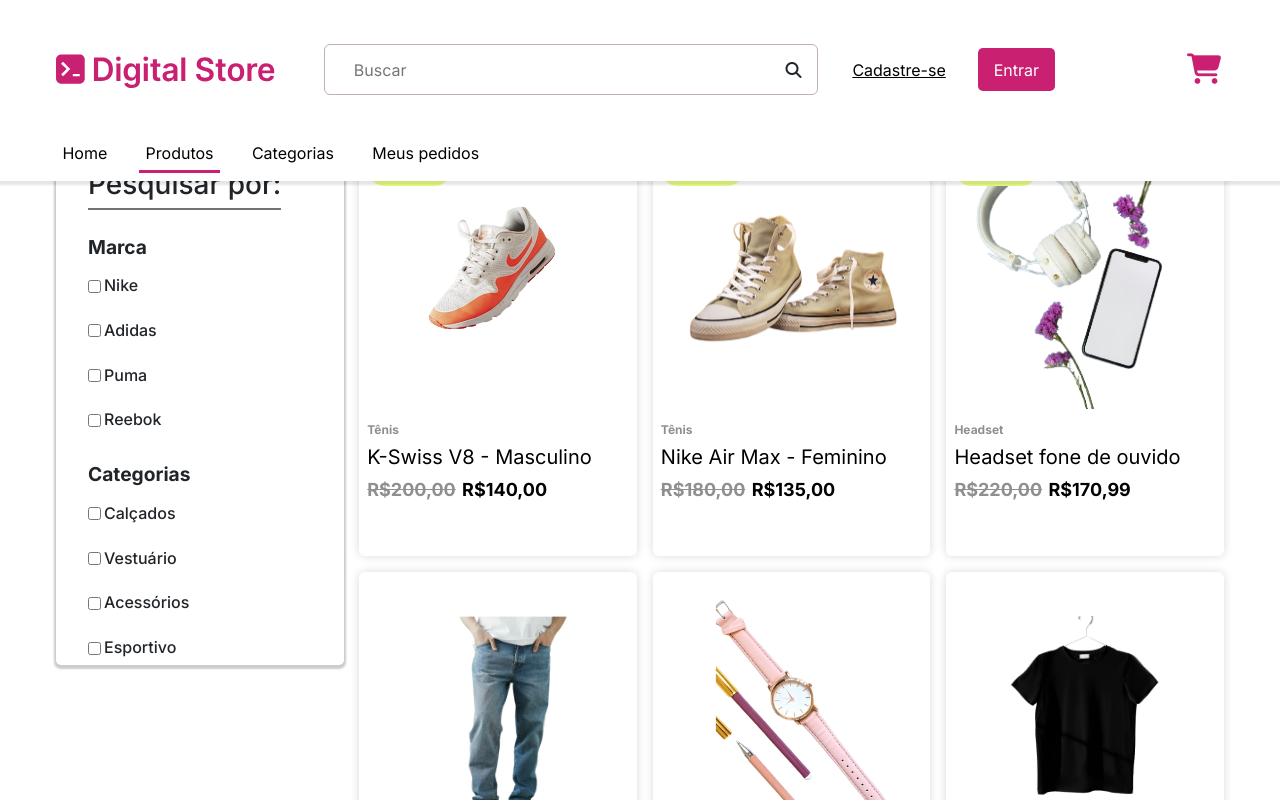
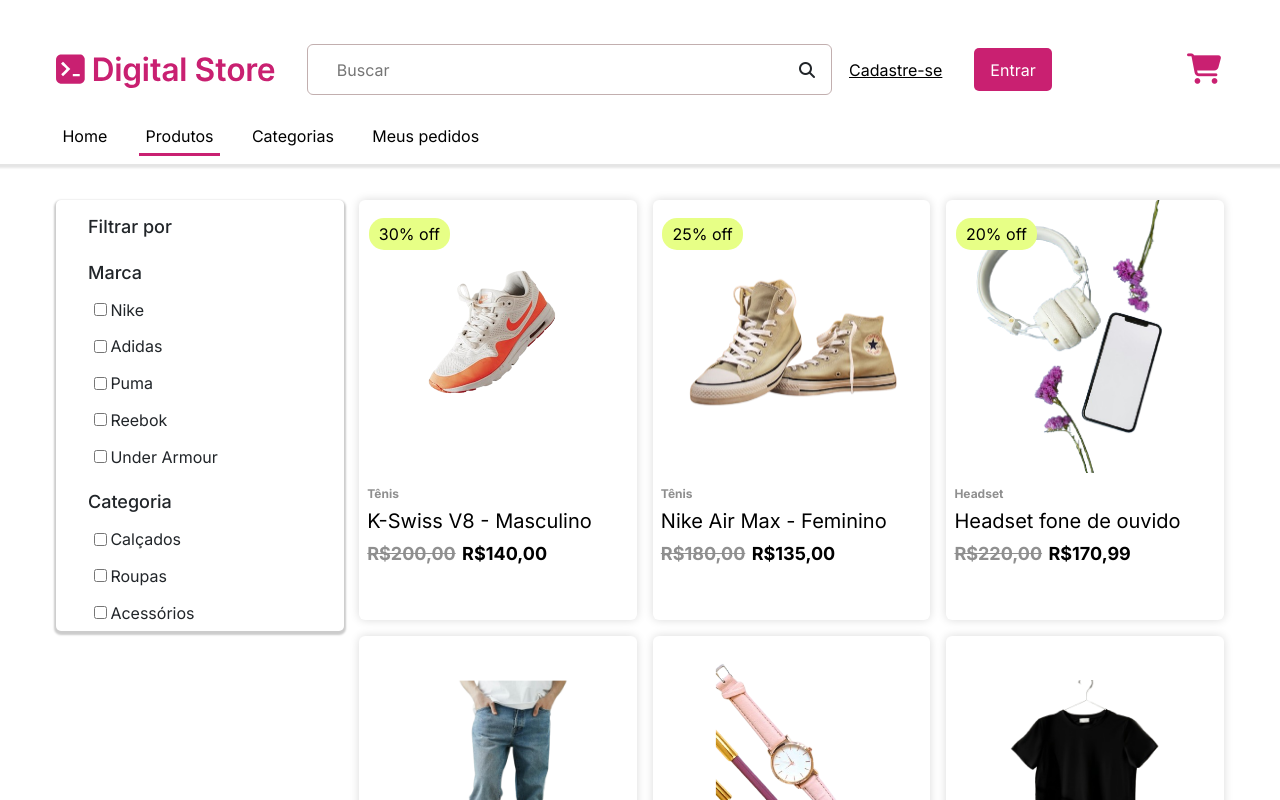
Before and after one commit to carlospph/rotas, a React (Vite) app: page /produtos in a window 1280 px wide. Shown: the top 800 px of the page. Built offline with nearby package versions, Linux system fonts and the light colour scheme.

Commit message:
finalizando a responsividade - sem o botão filter funcionar para mostrar os campos flter

```diff
--- a/src/App.css
+++ b/src/App.css
@@ -86,7 +86,7 @@ p{
 }
 
  .ptt{
-   padding: 7.5rem 0 0 0;
+   padding: 11.5rem 0 0 0;
    margin: 0 auto;
    max-width: 1440px;
 
--- a/src/components/header/Header.css
+++ b/src/components/header/Header.css
@@ -1,6 +1,6 @@
 header {
 	box-shadow: 0 2px 2px 2px rgb(0, 0, 0, 0.1);
-	padding: 0 1rem;
+	padding: 0;
 	position: fixed;
 	width: 100%;
 	background: white;
@@ -18,13 +18,14 @@ header {
 	grid-template-areas: 'logo field actions carrinho'
 		'containerMenu containerMenu containerMenu containerMenu';
 	align-items: center;
-	gap: 18px;
+	gap: 1px;
 	margin: 0 auto;
 	max-width: 1200px;
 	padding: 0 1rem;
 
 	@media (max-width: 769px) {
 		grid-template-columns: 60px 3fr 2fr 40px;
+		gap: 1rem;
 	}
 }
 
--- /dev/null
+++ b/src/components/itemFilter/ItemFilter.jsx
@@ -0,0 +1,12 @@
+import React from 'react';
+import styles from '../../pages/GlobalPage.module.css';
+
+export function ItemFilter({name, id, label, value }) {
+
+    return (
+        <div className={styles.dflex}>
+                <input type="checkbox" id={id} name={name} value={value} />
+                <label htmlFor={id}>{label}</label>
+        </div>
+    );
+}
--- /dev/null
+++ b/src/components/itemFilter/Title.jsx
@@ -0,0 +1,15 @@
+import React from 'react';
+import styled from 'styled-components';
+
+const Titulo = styled.h4`
+  font-size:18px;
+  padding: 1rem 0 0 0;
+`;
+
+export function Title({ title }) {
+    return (
+        <div>
+            <Titulo>{title}</Titulo>
+        </div>
+    );
+}
--- a/src/pages/Filter.jsx
+++ b/src/pages/Filter.jsx
@@ -1,66 +1,49 @@
 import React from 'react';
 import { Card } from '../components/card/Card';
 import styles from './GlobalPage.module.css';
+import { useState } from 'react';
+import { ItemFilter } from '../components/itemFilter/ItemFilter';
+import { Title } from '../components/itemFilter/Title';
 
 export const Filter = () => {
+
+  const [filter, setFilter] = useState(false);
+
   return (
     <div>
       <div className={styles.container__page__filter}>
+
+        <button onClick={() => setFilter(!filter)} className={styles.btnFilter}>
+          <i className="fa-solid fa-filter"></i>
+        </button>
+
+        {/* aqui */}
+
         <div className={styles.sidebar}>
-          <h3 className={styles.titleFilter}>Pesquisar por: </h3>
 
-           <h4 className={styles.titleFilter}>Marca</h4>
+          <Title title="Filtrar por" />
 
-          <div className={styles.dflex}>
-            <input type="checkbox" name="brand" id="nike-brand" className={styles.checkbox} />
-            <label htmlFor="nike-brand" className={styles.label}>Nike</label>
-          </div>
+          <Title title="Marca" />
 
-          <div className={styles.dflex}>
-            <input type="checkbox" name="brand" id="adidas-brand" className={styles.checkbox} />
-            <label htmlFor="adidas-brand" className={styles.label}>Adidas</label>
-          </div>
+          <ItemFilter className={styles.dflex} label="Nike" id="nike" name="marca" value="Nike" />
+          <ItemFilter className={styles.dflex} label="Adidas" id="adidas" name="marca" value="Adidas" />
+          <ItemFilter className={styles.dflex} label="Puma" id="puma" name="marca" value="Puma" />
+          <ItemFilter className={styles.dflex} label="Reebok" id="reebok" name="marca" value="Reebok" />
+          <ItemFilter className={styles.dflex} label="Under Armour" id="underarmour" name="marca" value="Under Armour" />
 
-          <div className={styles.dflex}>
-            <input type="checkbox" name="brand" id="puma-brand" className={styles.checkbox} />
-            <label htmlFor="puma-brand" className={styles.label}>Puma</label>
-          </div>
+          <Title title="Categoria" />
 
-          <div className={styles.dflex}>
-            <input type="checkbox" name="brand" id="reebok-brand" className={styles.checkbox} />
-            <label htmlFor="reebok-brand" className={styles.label}>Reebok</label>
-          </div>
 
-          {/* --- Filtro por Categoria --- */}
-          <h4 className={styles.titleFilter}>Categorias</h4>
+          <ItemFilter className={styles.dflex} label="Calçados" id="calcados" name="categoria" value="Calçados" />
+          <ItemFilter className={styles.dflex} label="Roupas" id="roupas" name="categoria" value="Roupas" />
+          <ItemFilter className={styles.dflex} label="Acessórios" id="acessorios" name="categoria" value="Acessórios" />
 
-          <div className={styles.dflex}>
-            <input type="checkbox" name="category" id="shoes-category" className={styles.checkbox} />
-            <label htmlFor="shoes-category" className={styles.label}>Calçados</label>
-          </div>
-
-          <div className={styles.dflex}>
-            <input type="checkbox" name="category" id="apparel-category" className={styles.checkbox} />
-            <label htmlFor="apparel-category" className={styles.label}>Vestuário</label>
-          </div>
-
-          <div className={styles.dflex}>
-            <input type="checkbox" name="category" id="accessories-category" className={styles.checkbox} />
-            <label htmlFor="accessories-category" className={styles.label}>Acessórios</label>
-          </div>
-
-           <div className={styles.dflex}>
-            <input type="checkbox" name="category" id="sportswear-category" className={styles.checkbox} />
-            <label htmlFor="sportswear-category" className={styles.label}>Esportivo</label>
-          </div>
         </div>
 
-<button className={styles.btnFilter}>
-            <i className="fa-solid fa-filter"></i>
-          </button>
         <div className={styles.container__cards__filter}>
           <Card />
         </div>
+
       </div>
     </div>
   );
--- a/src/pages/GlobalPage.module.css
+++ b/src/pages/GlobalPage.module.css
@@ -7,12 +7,23 @@
   max-width: 220px;
   box-shadow: 0 2px 2px 2px #ccc;
   margin: 1rem 0;
-  padding: 1rem 2rem;
+  padding:2rem;
   min-width: 100%;
 
     @media (max-width:769px){
       display: none;
     }
+}
+
+.sidebarMobile{
+  border:1px solid red;
+  border-radius: 6px;
+  padding: 0 1rem;
+  margin-bottom: 1rem;
+
+  @media (min-width:769px){
+    display: none;
+  }
 }
 
 h3.titleFilter{
@@ -29,8 +40,20 @@ h4.titleFilter{
 
 .dflex {
   display: flex;
+  align-self: start;
   align-items: center;
   gap: 3px;
+  padding: .4em;
+}
+
+.dflex input{
+  width:auto;
+ }
+
+.dflex label{
+  font-weight: normal;
+  margin: 0;
+
 }
 
 .checkbox,
```
